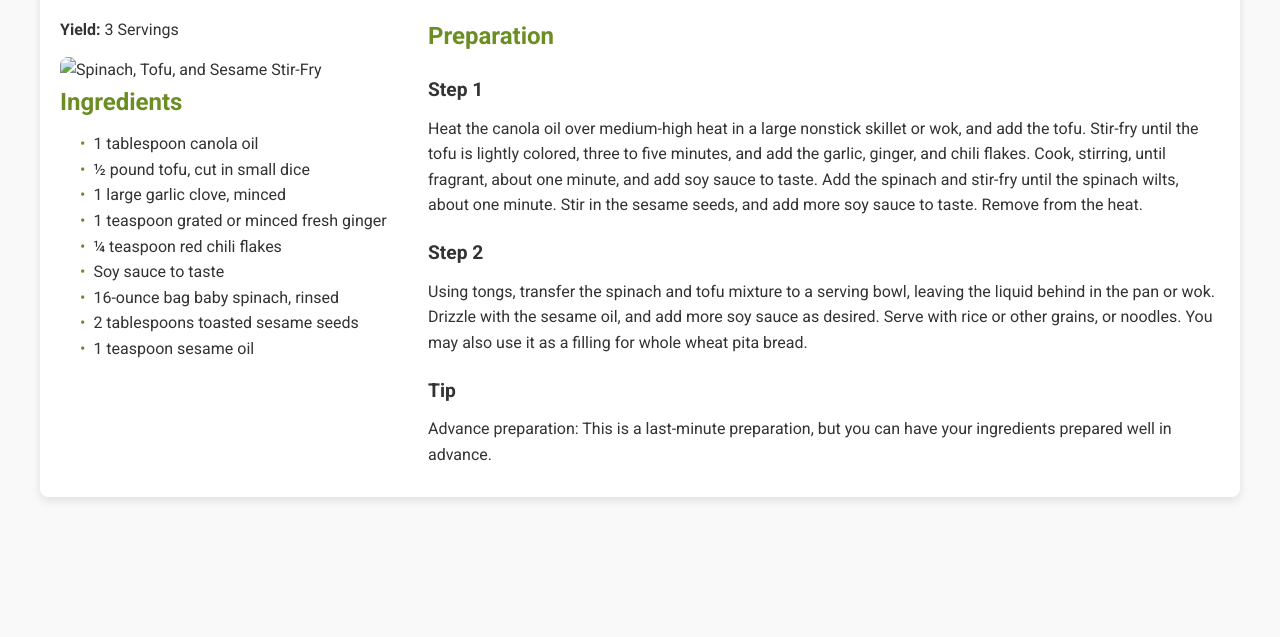
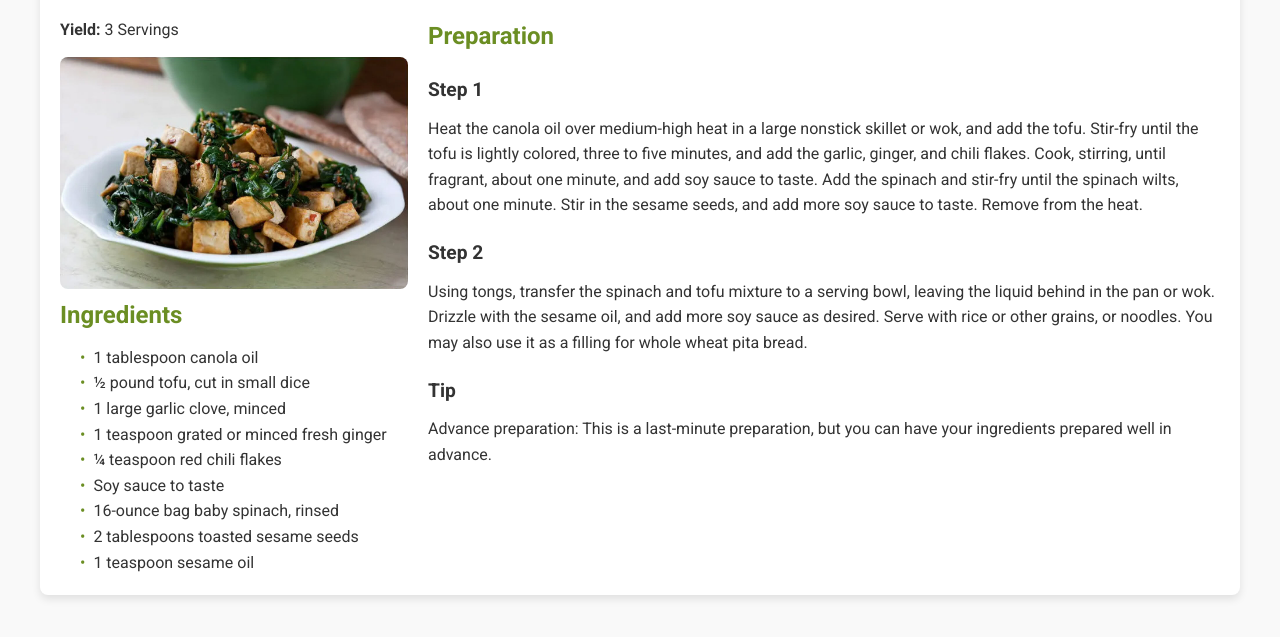
Before and after one commit to DANmin-7/exercise7-, a plain HTML site: page index.html in a window 1280 px wide. Shown: the part 133-770 px from the top of the page. Drawn offline with Linux system fonts and the light colour scheme.

Commit message:
Update index.html

```diff
--- a/index.html
+++ b/index.html
@@ -123,7 +123,7 @@
             <div class="left-column">
                 <p><strong>Yield:</strong> 3 Servings</p>
 
-                <img src="uploaded_image_path_here.jpg" alt="Spinach, Tofu, and Sesame Stir-Fry">
+                <img src="gg..jpg" alt="Spinach, Tofu, and Sesame Stir-Fry">
 
                 <h2>Ingredients</h2>
                 <ul>
```
